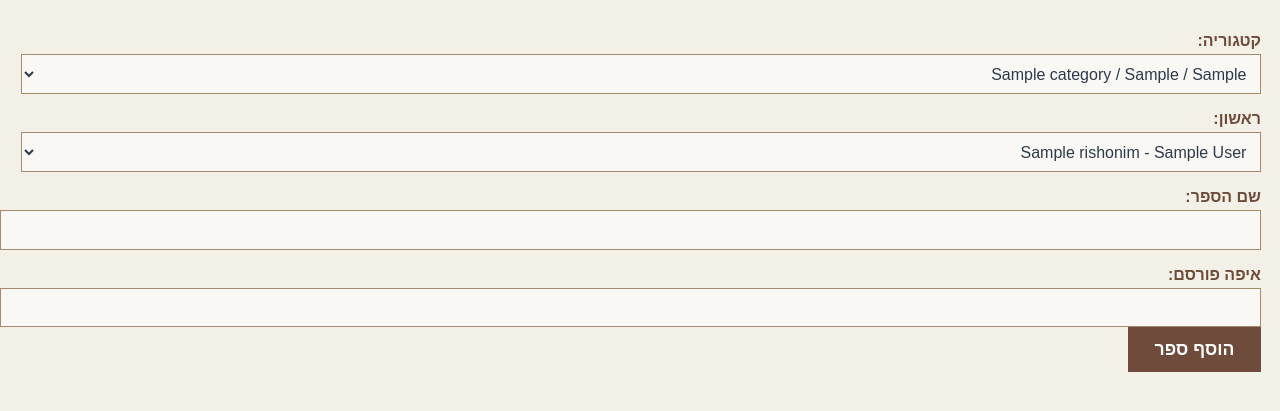
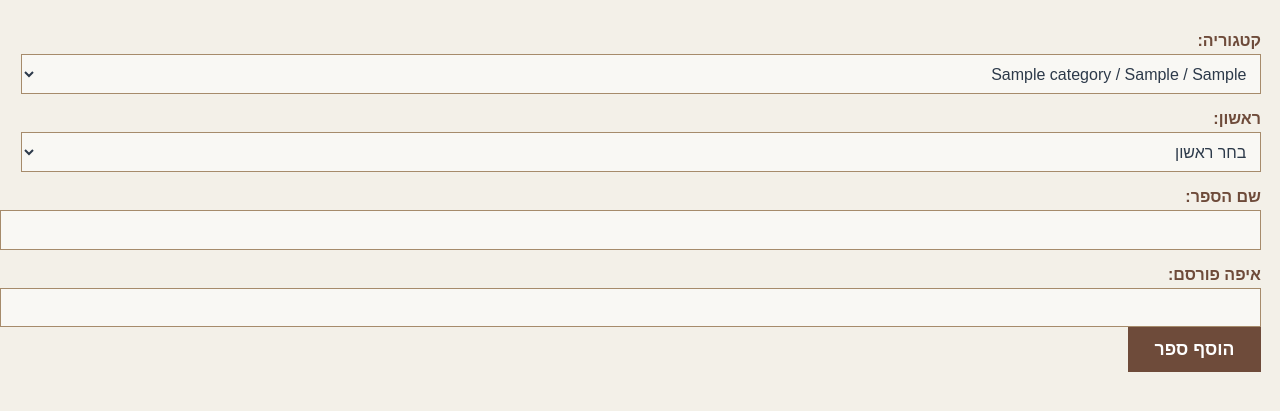
Before and after one commit to ShiraSchw/Rishonim_site, a Flask app: template templates/add_book.html in a window 1280 px wide. Shown: the part 91-502 px from the top of the page. Run offline with Flask 3, Linux system fonts and the light colour scheme; the template is opened without the code that fills it: most values are stand-ins (such as "Sample title", 1, 10 or a date in 2020).

Commit message:
rishon by abc

```diff
--- a/routes/add_book_page.py
+++ b/routes/add_book_page.py
@@ -1,4 +1,4 @@
-from flask import Blueprint, render_template, request, redirect, url_for, flash
+from flask import Blueprint, render_template, request, redirect, url_for, flash, jsonify
 from supabase_client import supabase
 import logging
 
--- a/templates/add_book.html
+++ b/templates/add_book.html
@@ -16,9 +16,12 @@
   </select>
 
   <label>ראשון:</label>
-  <select name="rishon_id" required>
-    {% for r in rishonim %}
-      <option value="{{ r.id }}">{{ r.name }} - {{ r.full_name }}</option>
+  <select id="rishon-select">
+    <option disabled selected>בחר ראשון</option>
+    {% for rishon in rishonim %}
+      <option value="{{ rishon.id }}">
+        {{ rishon.name }}{% if rishon.full_name %} ({{ rishon.full_name }}){% endif %}
+      </option>
     {% endfor %}
   </select>
 
```
